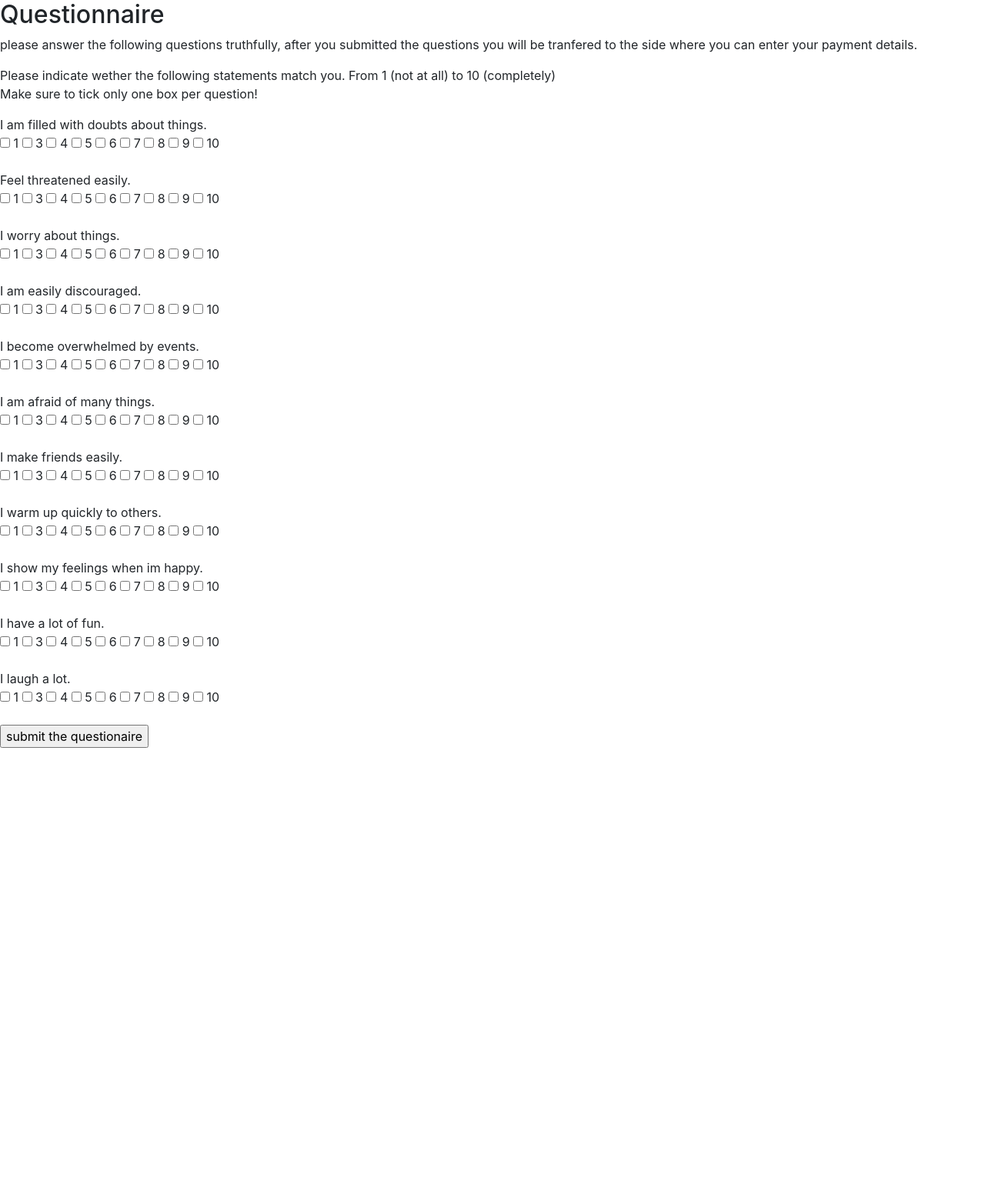
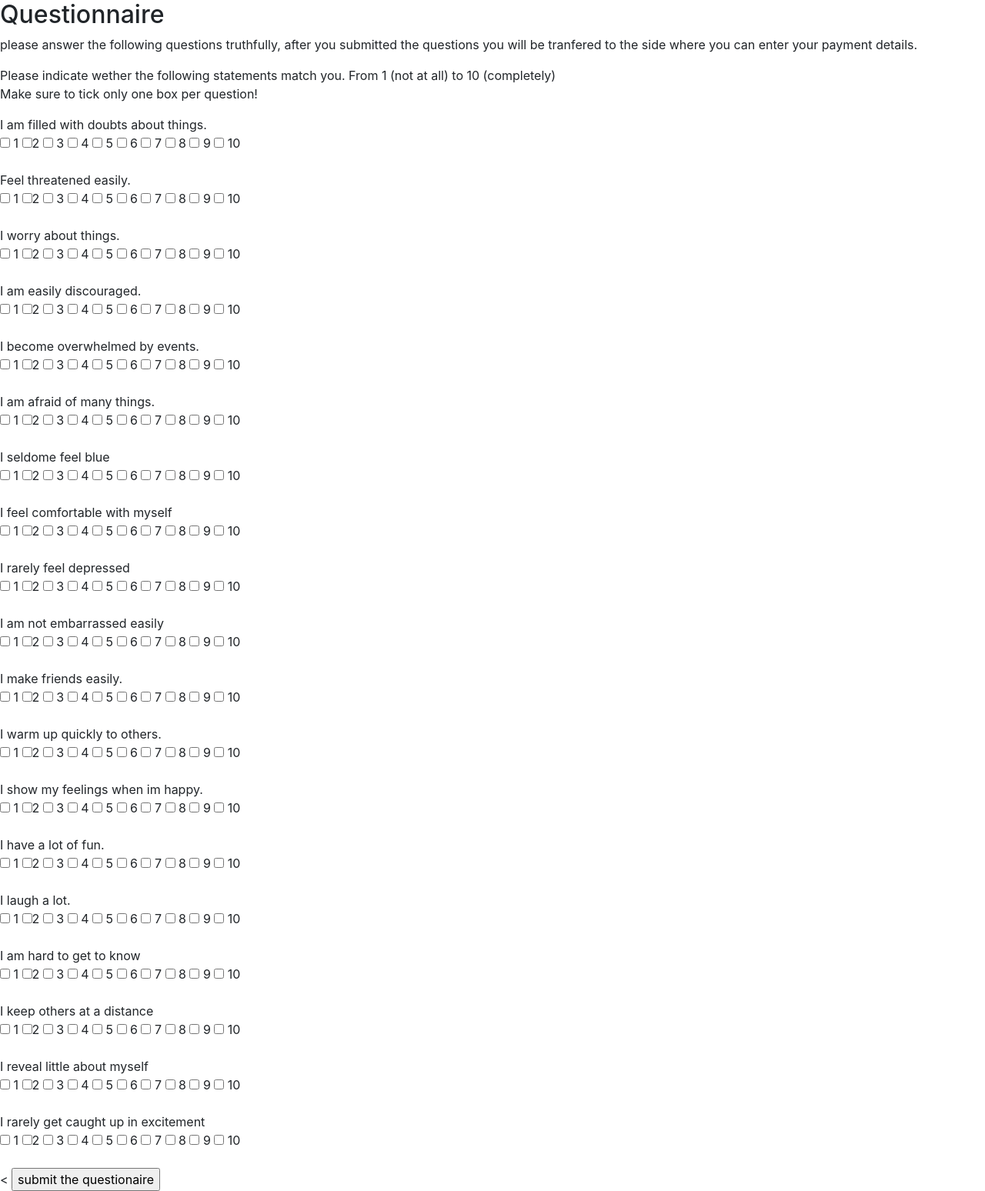
Before and after one commit to JoniMacAronie/PrisonerDilemma-master2, a Flask app: template src/templates/Q.html in a window 1280 px wide. Shown: the whole page at 77% size. Before the commit the page ends 972 px from the top, so only its background shows below. Run offline with Flask 2, Linux system fonts and the light colour scheme; the template is opened without the code that fills it, so the values that code supplies are empty; some libraries are stand-ins or nearby versions.

Commit message:
questionnaire more questions

```diff
--- a/src/templates/Q.html
+++ b/src/templates/Q.html
@@ -15,6 +15,7 @@
 <!-- "+" scored withdraw part of neuroticism -->
     I am filled with doubts about things.<br>
     <input type="checkbox" name="1" value="1"> 1
+    <input type="checkbox" name="2" value="2">2
 <input type="checkbox" name="3" value="3"> 3
     <input type="checkbox" name="4" value="4"> 4
     <input type="checkbox" name="5" value="5"> 5
@@ -26,6 +27,7 @@
 <br>
      Feel threatened easily.<br>
     <input type="checkbox" name="1" value="1"> 1
+    <input type="checkbox" name="2" value="2">2
 <input type="checkbox" name="3" value="3"> 3
     <input type="checkbox" name="4" value="4"> 4
     <input type="checkbox" name="5" value="5"> 5
@@ -37,6 +39,7 @@
 <br>
      I worry about things.<br>
     <input type="checkbox" name="1" value="1"> 1
+    <input type="checkbox" name="2" value="2">2
 <input type="checkbox" name="3" value="3"> 3
     <input type="checkbox" name="4" value="4"> 4
     <input type="checkbox" name="5" value="5"> 5
@@ -48,6 +51,7 @@
 <br>
      I am easily discouraged.<br>
     <input type="checkbox" name="1" value="1"> 1
+    <input type="checkbox" name="2" value="2">2
 <input type="checkbox" name="3" value="3"> 3
     <input type="checkbox" name="4" value="4"> 4
     <input type="checkbox" name="5" value="5"> 5
@@ -59,6 +63,7 @@
 <br>
      I become overwhelmed by events.<br>
     <input type="checkbox" name="1" value="1"> 1
+    <input type="checkbox" name="2" value="2">2
 <input type="checkbox" name="3" value="3"> 3
     <input type="checkbox" name="4" value="4"> 4
     <input type="checkbox" name="5" value="5"> 5
@@ -71,6 +76,7 @@
 
     I am afraid of many things.<br>
     <input type="checkbox" name="1" value="1"> 1
+    <input type="checkbox" name="2" value="2">2
 <input type="checkbox" name="3" value="3"> 3
     <input type="checkbox" name="4" value="4"> 4
     <input type="checkbox" name="5" value="5"> 5
@@ -80,10 +86,67 @@
     <input type="checkbox" name="9" value="9"> 9
     <input type="checkbox" name="10" value="10"> 10 <br>
 <br>
+<!-- "-" scored withdraw part of neuroticism -->
+
+    I seldome feel blue <br>
+    <input type="checkbox" name="1" value="10"> 1
+    <input type="checkbox" name="2" value="9">2
+<input type="checkbox" name="3" value="8"> 3
+    <input type="checkbox" name="4" value="7"> 4
+    <input type="checkbox" name="5" value="6"> 5
+    <input type="checkbox" name="6" value="5"> 6
+    <input type="checkbox" name="7" value="4"> 7
+    <input type="checkbox" name="8" value="3"> 8
+    <input type="checkbox" name="9" value="2"> 9
+    <input type="checkbox" name="10" value="1"> 10 <br>
+<br>
+
+    I feel comfortable with myself<br>
+    <input type="checkbox" name="1" value="10"> 1
+    <input type="checkbox" name="2" value="9">2
+<input type="checkbox" name="3" value="8"> 3
+    <input type="checkbox" name="4" value="7"> 4
+    <input type="checkbox" name="5" value="6"> 5
+    <input type="checkbox" name="6" value="5"> 6
+    <input type="checkbox" name="7" value="4"> 7
+    <input type="checkbox" name="8" value="3"> 8
+    <input type="checkbox" name="9" value="2"> 9
+    <input type="checkbox" name="10" value="1"> 10 <br>
+<br>
+
+    I rarely feel depressed<br>
+    <input type="checkbox" name="1" value="10"> 1
+    <input type="checkbox" name="2" value="9">2
+<input type="checkbox" name="3" value="8"> 3
+    <input type="checkbox" name="4" value="7"> 4
+    <input type="checkbox" name="5" value="6"> 5
+    <input type="checkbox" name="6" value="5"> 6
+    <input type="checkbox" name="7" value="4"> 7
+    <input type="checkbox" name="8" value="3"> 8
+    <input type="checkbox" name="9" value="2"> 9
+    <input type="checkbox" name="10" value="1"> 10 <br>
+<br>
+
+    I am not embarrassed easily<br>
+    <input type="checkbox" name="1" value="10"> 1
+    <input type="checkbox" name="2" value="9">2
+<input type="checkbox" name="3" value="8"> 3
+    <input type="checkbox" name="4" value="7"> 4
+    <input type="checkbox" name="5" value="6"> 5
+    <input type="checkbox" name="6" value="5"> 6
+    <input type="checkbox" name="7" value="4"> 7
+    <input type="checkbox" name="8" value="3"> 8
+    <input type="checkbox" name="9" value="2"> 9
+    <input type="checkbox" name="10" value="1"> 10 <br>
+<br>
+
 
     <!-- "+" scored enthusiasm part of Extraversion -->
+
+
     I make friends easily.<br>
     <input type="checkbox" name="1" value="1"> 1
+    <input type="checkbox" name="2" value="2">2
 <input type="checkbox" name="3" value="3"> 3
     <input type="checkbox" name="4" value="4"> 4
     <input type="checkbox" name="5" value="5"> 5
@@ -96,6 +159,7 @@
 
     I warm up quickly to others.<br>
     <input type="checkbox" name="1" value="1"> 1
+    <input type="checkbox" name="2" value="2">2
 <input type="checkbox" name="3" value="3"> 3
     <input type="checkbox" name="4" value="4"> 4
     <input type="checkbox" name="5" value="5"> 5
@@ -108,6 +172,7 @@
 
      I show my feelings when im happy.<br>
     <input type="checkbox" name="1" value="1"> 1
+    <input type="checkbox" name="2" value="2">2
 <input type="checkbox" name="3" value="3"> 3
     <input type="checkbox" name="4" value="4"> 4
     <input type="checkbox" name="5" value="5"> 5
@@ -120,6 +185,7 @@
 
      I have a lot of fun.<br>
     <input type="checkbox" name="1" value="1"> 1
+    <input type="checkbox" name="2" value="2">2
 <input type="checkbox" name="3" value="3"> 3
     <input type="checkbox" name="4" value="4"> 4
     <input type="checkbox" name="5" value="5"> 5
@@ -132,6 +198,46 @@
 
      I laugh a lot.<br>
     <input type="checkbox" name="1" value="1"> 1
+    <input type="checkbox" name="2" value="2">2
+<input type="checkbox" name="3" value="3"> 3
+    <input type="checkbox" name="4" value="4"> 4
+    <input type="checkbox" name="5" value="5"> 5
+    <input type="checkbox" name="6" value="6"> 6
+    <input type="checkbox" name="7" value="7"> 7
+    <input type="checkbox" name="8" value="8"> 8
+    <input type="checkbox" name="9" value="9"> 9
+    <input type="checkbox" name="10" value="10"> 10 <br>
+<br>
+ <!-- "-" scored enthusiasim part of Extraversion -->
+    I am hard to get to know<br>
+    <input type="checkbox" name="1" value="1"> 1
+    <input type="checkbox" name="2" value="2">2
+    <input type="checkbox" name="3" value="3"> 3
+    <input type="checkbox" name="4" value="4"> 4
+    <input type="checkbox" name="5" value="5"> 5
+    <input type="checkbox" name="6" value="6"> 6
+    <input type="checkbox" name="7" value="7"> 7
+    <input type="checkbox" name="8" value="8"> 8
+    <input type="checkbox" name="9" value="9"> 9
+    <input type="checkbox" name="10" value="10"> 10 <br>
+<br>
+
+    I keep others at a distance<br>
+    <input type="checkbox" name="1" value="1"> 1
+    <input type="checkbox" name="2" value="2">2
+    <input type="checkbox" name="3" value="3"> 3
+    <input type="checkbox" name="4" value="4"> 4
+    <input type="checkbox" name="5" value="5"> 5
+    <input type="checkbox" name="6" value="6"> 6
+    <input type="checkbox" name="7" value="7"> 7
+    <input type="checkbox" name="8" value="8"> 8
+    <input type="checkbox" name="9" value="9"> 9
+    <input type="checkbox" name="10" value="10"> 10 <br>
+<br>
+
+    I reveal little about myself<br>
+    <input type="checkbox" name="1" value="1"> 1
+    <input type="checkbox" name="2" value="2">2
 <input type="checkbox" name="3" value="3"> 3
     <input type="checkbox" name="4" value="4"> 4
     <input type="checkbox" name="5" value="5"> 5
@@ -142,6 +248,25 @@
     <input type="checkbox" name="10" value="10"> 10 <br>
 <br>
 
+    I rarely get caught up in excitement<br>
+    <input type="checkbox" name="1" value="1"> 1
+    <input type="checkbox" name="2" value="2">2
+<input type="checkbox" name="3" value="3"> 3
+    <input type="checkbox" name="4" value="4"> 4
+    <input type="checkbox" name="5" value="5"> 5
+    <input type="checkbox" name="6" value="6"> 6
+    <input type="checkbox" name="7" value="7"> 7
+    <input type="checkbox" name="8" value="8"> 8
+    <input type="checkbox" name="9" value="9"> 9
+    <input type="checkbox" name="10" value="10"> 10 <br>
+<br>
+
+
+
+ <!-- MACH* test -->
+    <
+
+
     <input type="submit" value="submit the questionaire"/>
 
 </form>
```
